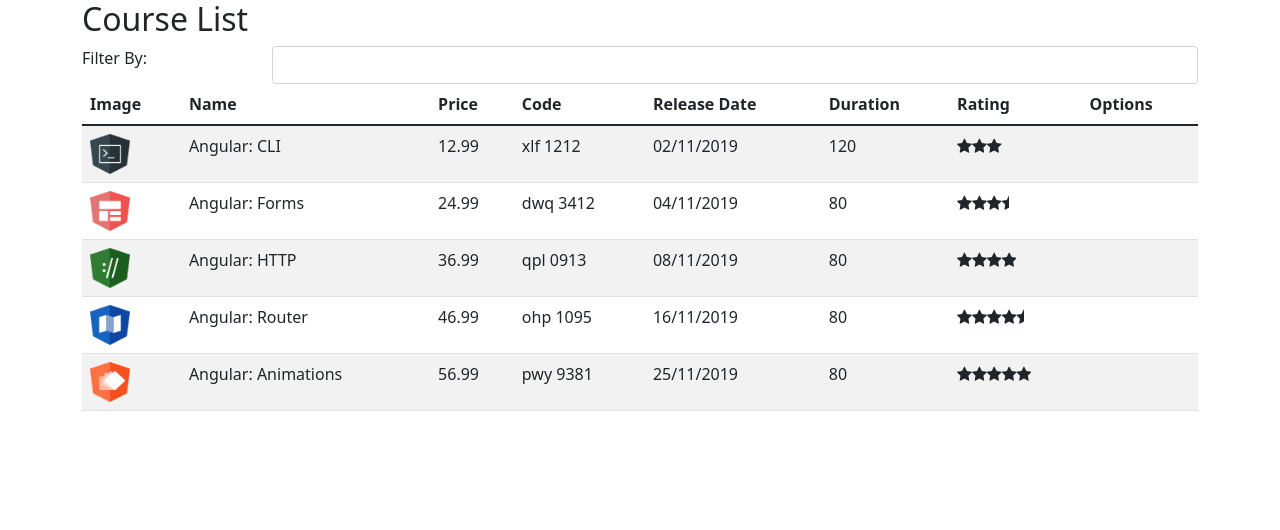
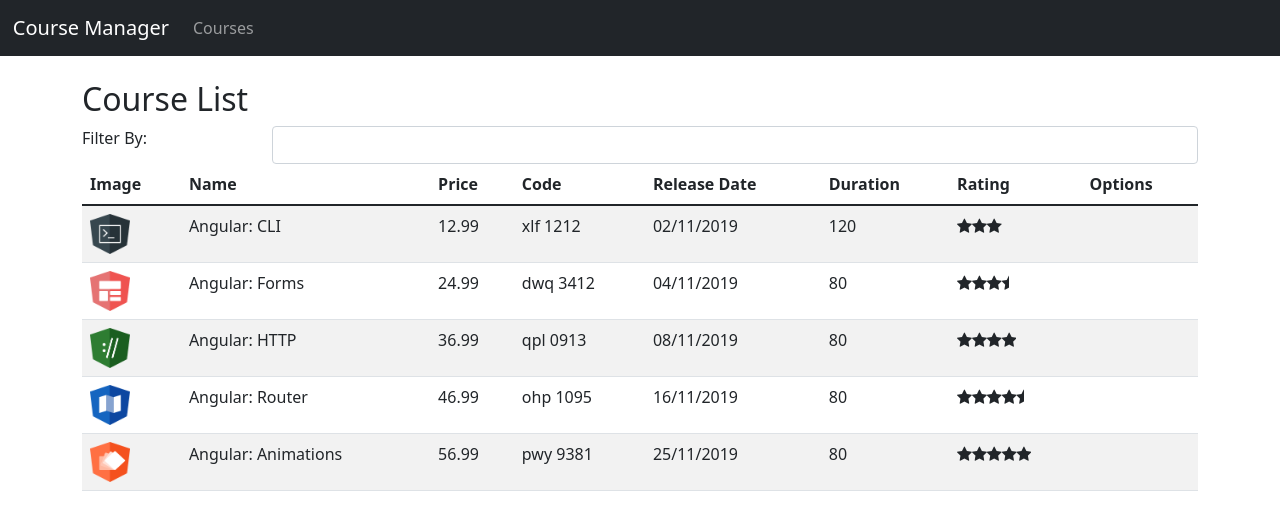
Before and after one commit to Neto002/DIO-Santander-Universidade, an Angular app in the folder Angular/course-manager/: page /courses in a window 1280 px wide. Shown: the top 530 px of the page. Built offline with nearby package versions, Linux system fonts and the light colour scheme.

Commit message:
criando rotas

```diff
--- a/Angular/course-manager/src/app/app.component.html
+++ b/Angular/course-manager/src/app/app.component.html
@@ -1,3 +1,4 @@
-<div class="container">
-  <app-course-list></app-course-list>
+<app-nav-bar></app-nav-bar>
+<div class="container mt-4">
+  <router-outlet></router-outlet>
 </div>
--- a/Angular/course-manager/src/app/courses/course-list.component.ts
+++ b/Angular/course-manager/src/app/courses/course-list.component.ts
@@ -3,7 +3,6 @@ import { Course } from './course';
 import { CourseService } from './course.service';
 
 @Component({
-  selector: 'app-course-list',
   templateUrl: './course-list.component.html',
 })
 export class CourseListComponent implements OnInit {
--- /dev/null
+++ b/Angular/course-manager/src/app/error-404/error-404.component.html
@@ -0,0 +1 @@
+<h1>Error 404 - Not Found</h1>
--- /dev/null
+++ b/Angular/course-manager/src/app/nav-bar/nav-bar.component.html
@@ -0,0 +1,15 @@
+<nav class="navbar navbar-expand-lg navbar-dark bg-dark">
+    <a href="#" style="margin-left: 1%;" class="navbar-brand">Course Manager</a>
+
+    <button class="navbar-toggler" type="button" data-toggle="collapse" data-targer="#navbarSupportedContent" aria-controls="navbarSupportedContent" aria-expanded="false" aria-label="Toggle navigation">
+        <span class="navbar-toggler-icon"></span>
+    </button>
+
+    <div class="collapse navbar-collapse" id="navbarSupportedContent">
+        <ul class="navbar-nav mr-auto">
+            <li class="nav-item">
+                <a href="#" class="nav-link">Courses</a>
+            </li>
+        </ul>
+    </div>
+</nav>
```
Also changed, not shown: Angular/course-manager/src/app/app.module.ts (+24 -4 lines), Angular/course-manager/src/app/error-404/error-404.component.ts (added, +8 -0 lines), Angular/course-manager/src/app/nav-bar/nav-bar.component.ts (added, +7 -0 lines).
